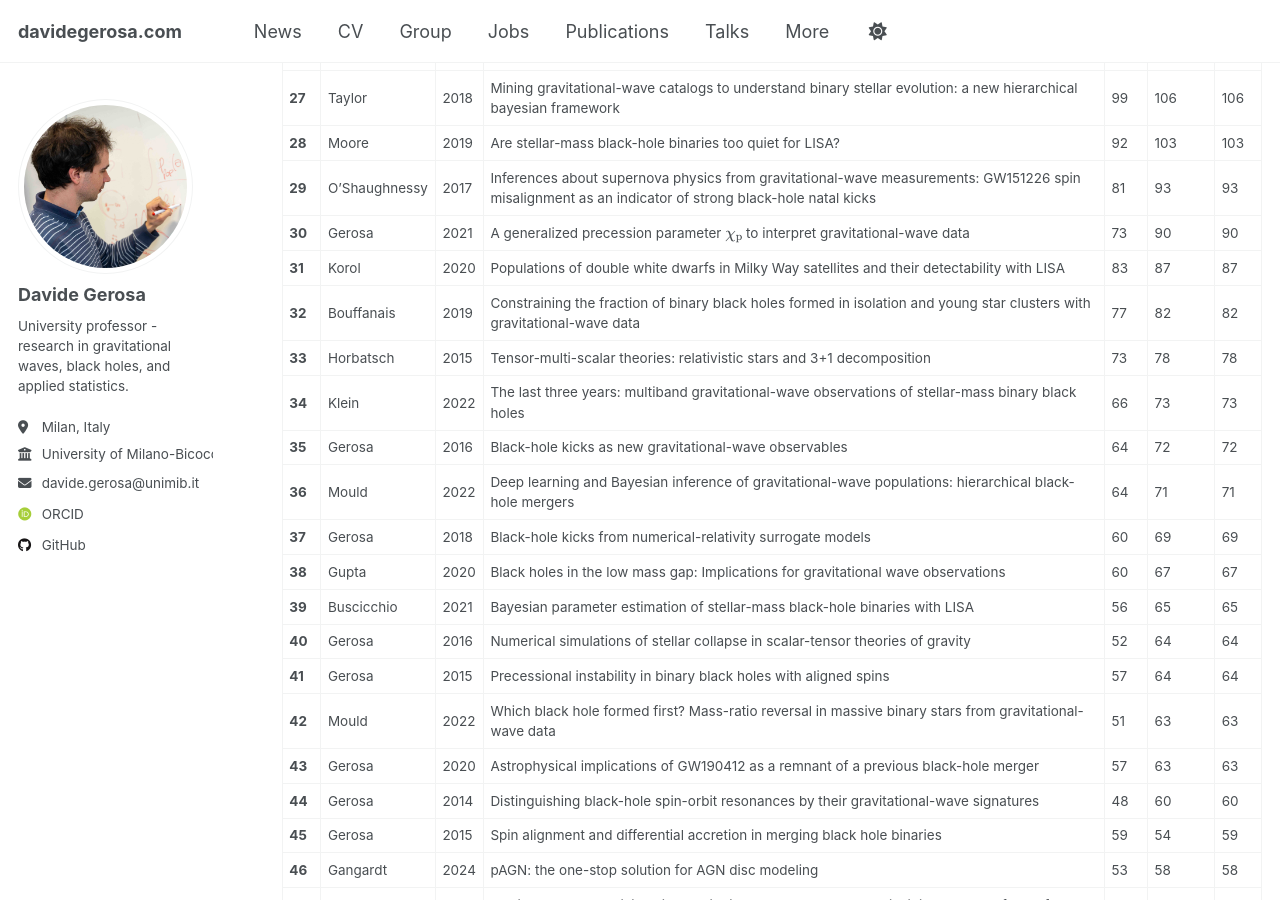
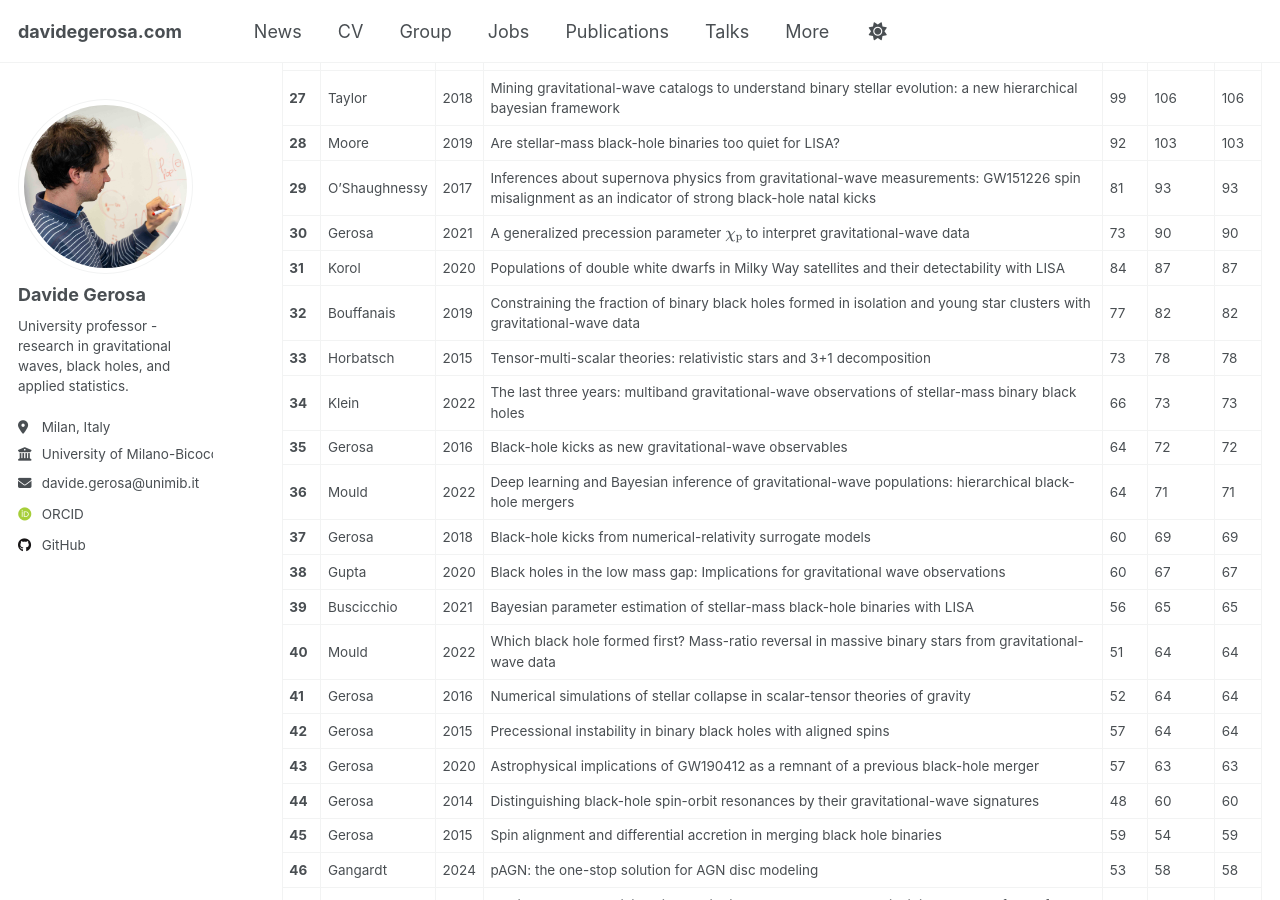
Before and after one commit to dgerosa/website, a Jekyll site: the page built from _pages/citations.md, in a window 1280 px wide and 900 px high, scrolled down 1524 px. Built offline with Jekyll 4.4.1, drawn with Linux system fonts in a browser that asks for light colours; some web fonts are replaced; some of the changed text lies outside the part shown.

Commit message:
Website update from workflow

```diff
--- a/_pages/_citations.md
+++ b/_pages/_citations.md
@@ -39,7 +39,7 @@
 | **28** | Moore | 2019 | Are stellar-mass black-hole binaries too quiet for LISA? | 92 | 103 | 103 |
 | **29** | O'Shaughnessy | 2017 | Inferences about supernova physics from gravitational-wave measurements: GW151226 spin misalignment as an indicator of strong black-hole natal kicks | 81 | 93 | 93 |
 | **30** | Gerosa | 2021 | A generalized precession parameter $$\chi_\mathrm{p}$$ to interpret gravitational-wave data | 73 | 90 | 90 |
-| **31** | Korol | 2020 | Populations of double white dwarfs in Milky Way satellites and their detectability with LISA | 83 | 87 | 87 |
+| **31** | Korol | 2020 | Populations of double white dwarfs in Milky Way satellites and their detectability with LISA | 84 | 87 | 87 |
 | **32** | Bouffanais | 2019 | Constraining the fraction of binary black holes formed in isolation and young star clusters with gravitational-wave data | 77 | 82 | 82 |
 | **33** | Horbatsch | 2015 | Tensor-multi-scalar theories: relativistic stars and 3+1 decomposition | 73 | 78 | 78 |
 | **34** | Klein | 2022 | The last three years: multiband gravitational-wave observations of stellar-mass binary black holes | 66 | 73 | 73 |
@@ -48,9 +48,9 @@
 | **37** | Gerosa | 2018 | Black-hole kicks from numerical-relativity surrogate models | 60 | 69 | 69 |
 | **38** | Gupta | 2020 | Black holes in the low mass gap: Implications for gravitational wave observations | 60 | 67 | 67 |
 | **39** | Buscicchio | 2021 | Bayesian parameter estimation of stellar-mass black-hole binaries with LISA | 56 | 65 | 65 |
-| **40** | Gerosa | 2016 | Numerical simulations of stellar collapse in scalar-tensor theories of gravity | 52 | 64 | 64 |
-| **41** | Gerosa | 2015 | Precessional instability in binary black holes with aligned spins | 57 | 64 | 64 |
-| **42** | Mould | 2022 | Which black hole formed first? Mass-ratio reversal in massive binary stars from gravitational-wave data | 51 | 63 | 63 |
+| **40** | Mould | 2022 | Which black hole formed first? Mass-ratio reversal in massive binary stars from gravitational-wave data | 51 | 64 | 64 |
+| **41** | Gerosa | 2016 | Numerical simulations of stellar collapse in scalar-tensor theories of gravity | 52 | 64 | 64 |
+| **42** | Gerosa | 2015 | Precessional instability in binary black holes with aligned spins | 57 | 64 | 64 |
 | **43** | Gerosa | 2020 | Astrophysical implications of GW190412 as a remnant of a previous black-hole merger | 57 | 63 | 63 |
 | **44** | Gerosa | 2014 | Distinguishing black-hole spin-orbit resonances by their gravitational-wave signatures | 48 | 60 | 60 |
 | **45** | Gerosa | 2015 | Spin alignment and differential accretion in merging black hole binaries | 59 | 54 | 59 |
```
Also changed, not shown: other parts of _pages/_citations.md (+17 -17 lines), _pages/_group.md (+1 -1 lines), _pages/_publications.md (+1 -1 lines), _pages/_talks.md (+1 -1 lines).
